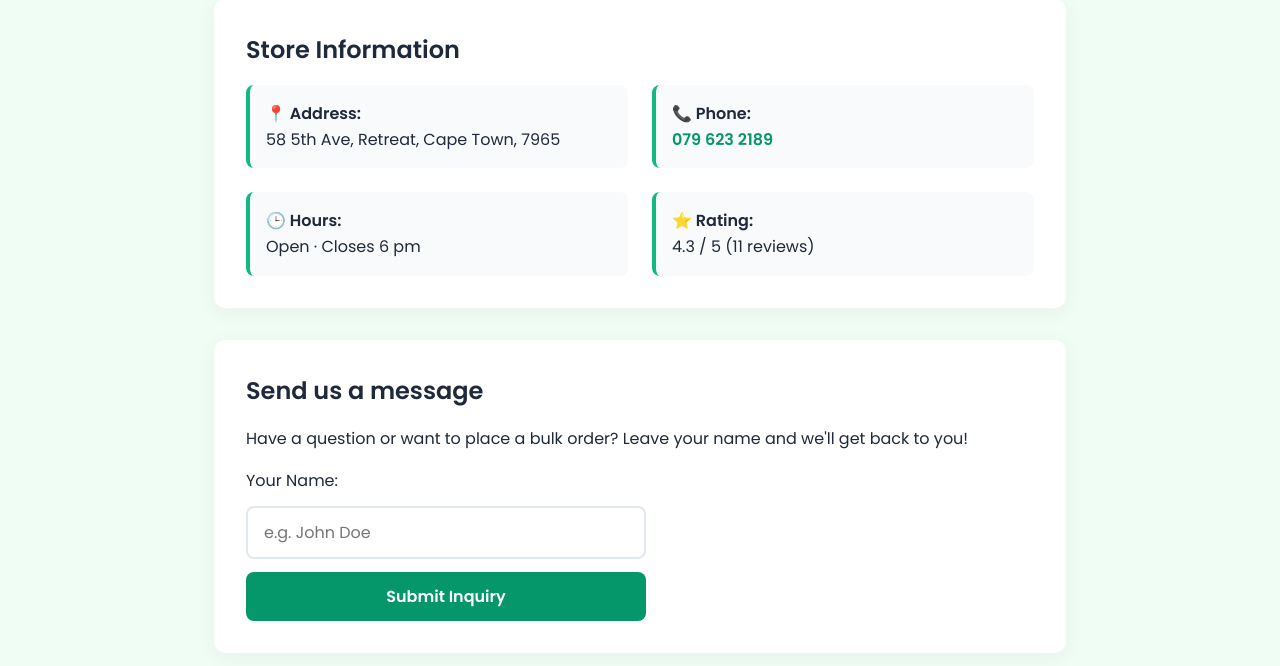
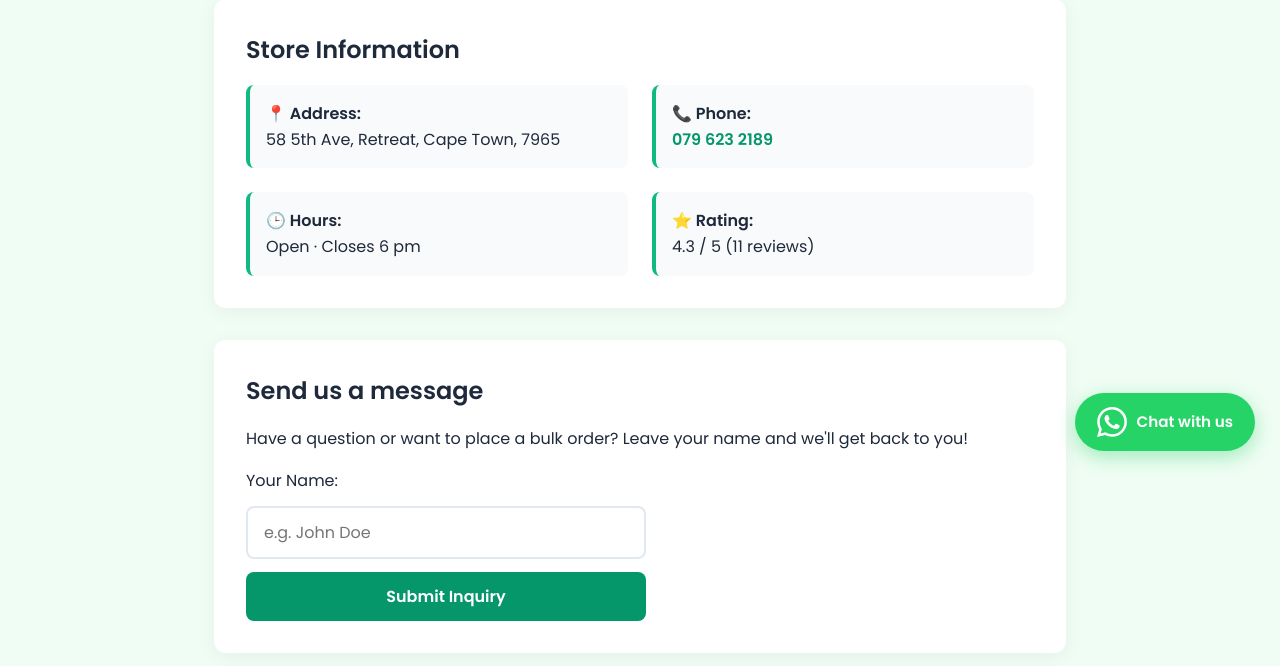
Before and after one commit to samahmed18156/family-supermarket, a Flask app: page / in a window 1280 px wide. Shown: the part 324-990 px from the top of the page. Run offline with Flask 3, Linux system fonts and the light colour scheme.

Commit message:
Ready for deployment

```diff
--- a/static/style.css
+++ b/static/style.css
@@ -199,3 +199,42 @@ footer {
         grid-template-columns: 1fr;
     }
 }
+/* --- Floating WhatsApp Button --- */
+.whatsapp-btn {
+    position: fixed;
+    bottom: 25px;
+    right: 25px;
+    background: #25D366;
+    color: white;
+    padding: 14px 22px;
+    border-radius: 50px;
+    text-decoration: none;
+    font-weight: 600;
+    font-family: 'Poppins', sans-serif;
+    display: flex;
+    align-items: center;
+    gap: 10px;
+    box-shadow: 0 6px 20px rgba(37, 211, 102, 0.4);
+    transition: transform 0.2s, box-shadow 0.2s;
+    z-index: 999;
+}
+
+.whatsapp-btn:hover {
+    transform: translateY(-3px);
+    box-shadow: 0 10px 25px rgba(37, 211, 102, 0.5);
+}
+
+.whatsapp-btn span {
+    font-size: 0.95rem;
+}
+
+/* Hide the text on very small phones, keep just the icon */
+@media (max-width: 500px) {
+    .whatsapp-btn span {
+        display: none;
+    }
+    .whatsapp-btn {
+        padding: 16px;
+        border-radius: 50%;
+    }
+}
--- a/templates/index.html
+++ b/templates/index.html
@@ -53,5 +53,15 @@
     </footer>
 
     <script src="{{ url_for('static', filename='script.js') }}"></script>
+    <!-- Floating WhatsApp Button -->
+    <a href="https://wa.me/27796232189?text=Hi%20Family%20Supermarket!%20I%20have%20a%20question."
+       class="whatsapp-btn"
+       target="_blank"
+       aria-label="Chat on WhatsApp">
+        <svg xmlns="http://www.w3.org/2000/svg" viewBox="0 0 24 24" width="30" height="30" fill="currentColor">
+            <path d="M17.472 14.382c-.297-.149-1.758-.867-2.03-.967-.273-.099-.471-.148-.67.15-.197.297-.767.966-.94 1.164-.173.199-.347.223-.644.075-.297-.15-1.255-.463-2.39-1.475-.883-.788-1.48-1.761-1.653-2.059-.173-.297-.018-.458.13-.606.134-.133.298-.347.446-.52.149-.174.198-.298.298-.497.099-.198.05-.371-.025-.52-.075-.149-.669-1.612-.916-2.207-.242-.579-.487-.5-.669-.51-.173-.008-.371-.01-.57-.01-.198 0-.52.074-.792.372-.272.297-1.04 1.016-1.04 2.479 0 1.462 1.065 2.875 1.213 3.074.149.198 2.096 3.2 5.077 4.487.709.306 1.262.489 1.694.625.712.227 1.36.195 1.871.118.571-.085 1.758-.719 2.006-1.413.248-.694.248-1.289.173-1.413-.074-.124-.272-.198-.57-.347m-5.421 7.403h-.004a9.87 9.87 0 01-5.031-1.378l-.361-.214-3.741.982.998-3.648-.235-.374a9.86 9.86 0 01-1.51-5.26c.001-5.45 4.436-9.884 9.888-9.884 2.64 0 5.122 1.03 6.988 2.898a9.825 9.825 0 012.893 6.994c-.003 5.45-4.437 9.884-9.885 9.884m8.413-18.297A11.815 11.815 0 0012.05 0C5.495 0 .16 5.335.157 11.892c0 2.096.547 4.142 1.588 5.945L.057 24l6.305-1.654a11.882 11.882 0 005.683 1.448h.005c6.554 0 11.89-5.335 11.893-11.893a11.821 11.821 0 00-3.48-8.413z"/>
+        </svg>
+        <span>Chat with us</span>
+    </a>
 </body>
 </html>
```
Also changed, not shown: templates/about.html (+10 -0 lines).
